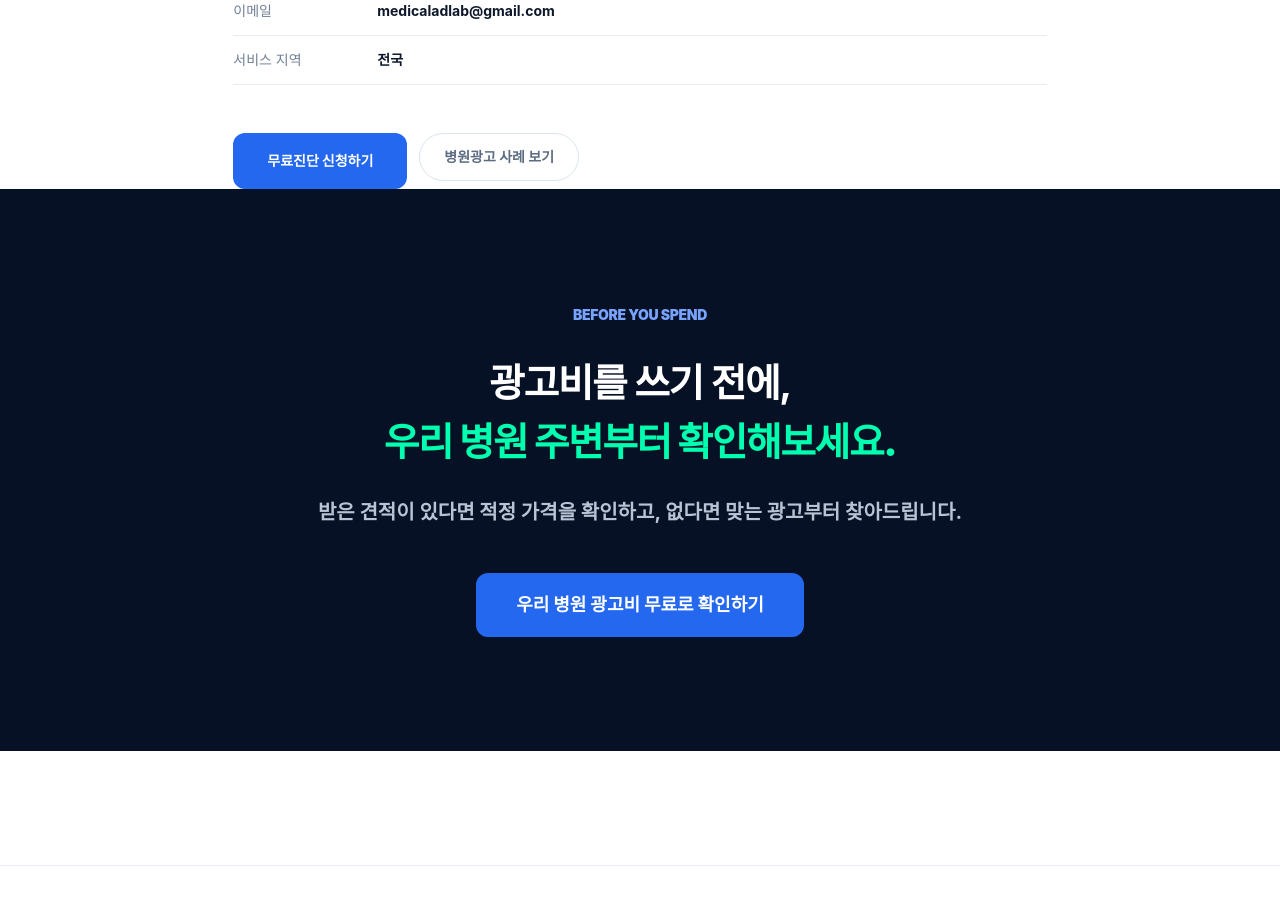
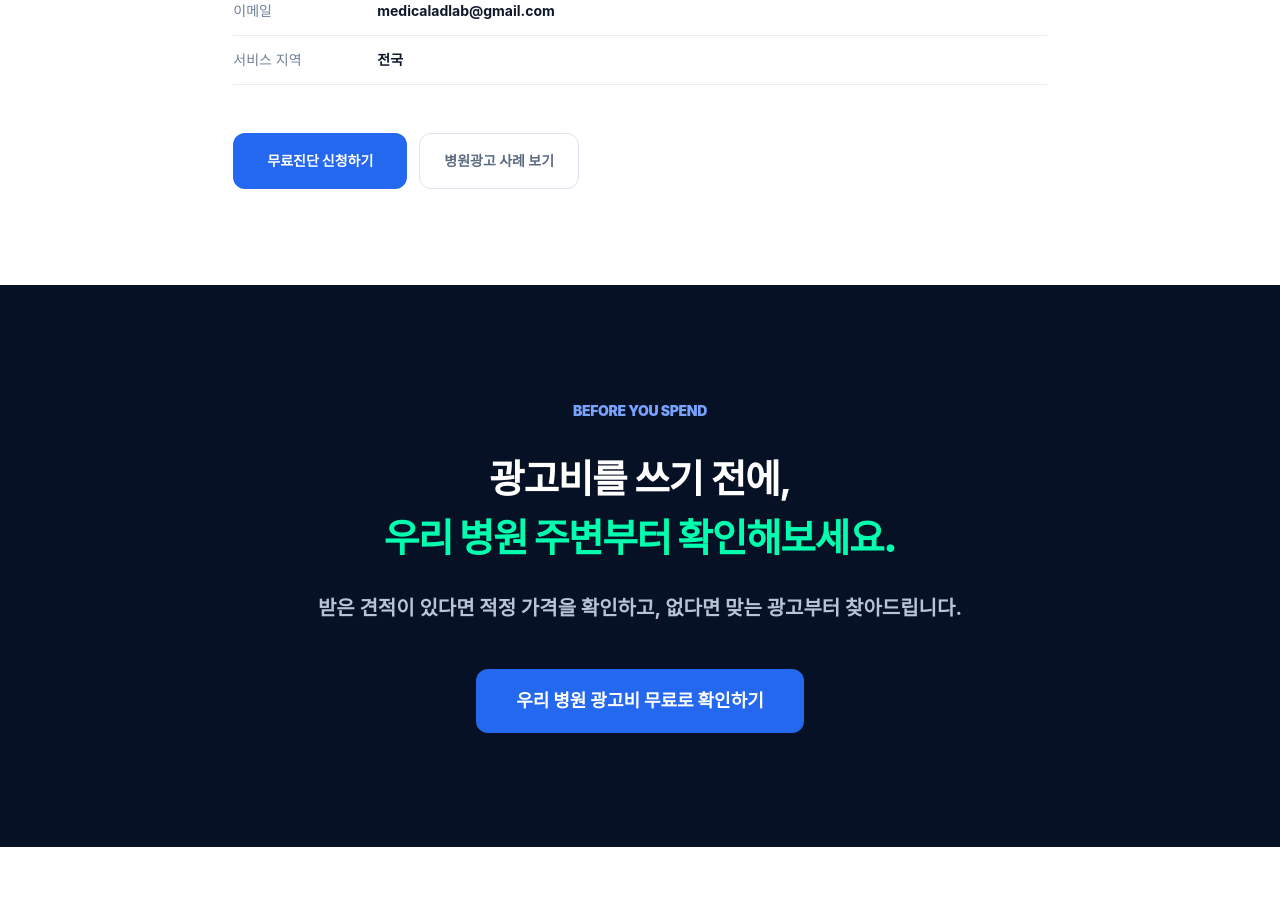
Before and after one commit to BIOADDLAB/medical-ad-lab, a Next.js app: page /company in a window 1280 px wide. Shown: the part 4400-5305 px from the top of the page. Built offline with nearby package versions, Linux system fonts and the light colour scheme; no server answers; the database is empty; a web font is replaced by a local one.

Commit message:
feat: 회사소개 페이지 추가

```diff
--- a/app/company/page.tsx
+++ b/app/company/page.tsx
@@ -76,7 +76,7 @@ export default function CompanyPage() {
 
     return (
         <main className="pb-section pt-[100px] lg:pt-[170px]">
-            <article className="site-container max-w-[900px]">
+            <article className="site-container mb-16 max-w-[900px] lg:mb-24">
                 <Breadcrumb trail={trail} />
                 <p className="m-0 mt-6 text-xs font-extrabold tracking-[.14em] text-brand">ABOUT MEDICAL AD LAB</p>
                 <h1 className="mt-4 text-h1">병원광고연구소 소개</h1>
@@ -210,9 +210,10 @@ export default function CompanyPage() {
                     </dl>
                 </section>
 
-                <div className="mt-12 flex flex-wrap gap-3">
+                {/* btn-outline 은 h-12(48px), btn-primary 는 min-h 52/56px 이라 그냥 두면 높이가 어긋난다 */}
+                <div className="mt-12 flex flex-wrap items-center gap-3">
                     <DiagnosisButton className="btn-primary">무료진단 신청하기</DiagnosisButton>
-                    <Link href="/cases" className="btn-outline">
+                    <Link href="/cases" className="btn-outline min-h-[52px] rounded-xl lg:min-h-[56px]">
                         병원광고 사례 보기
                     </Link>
                 </div>
```
